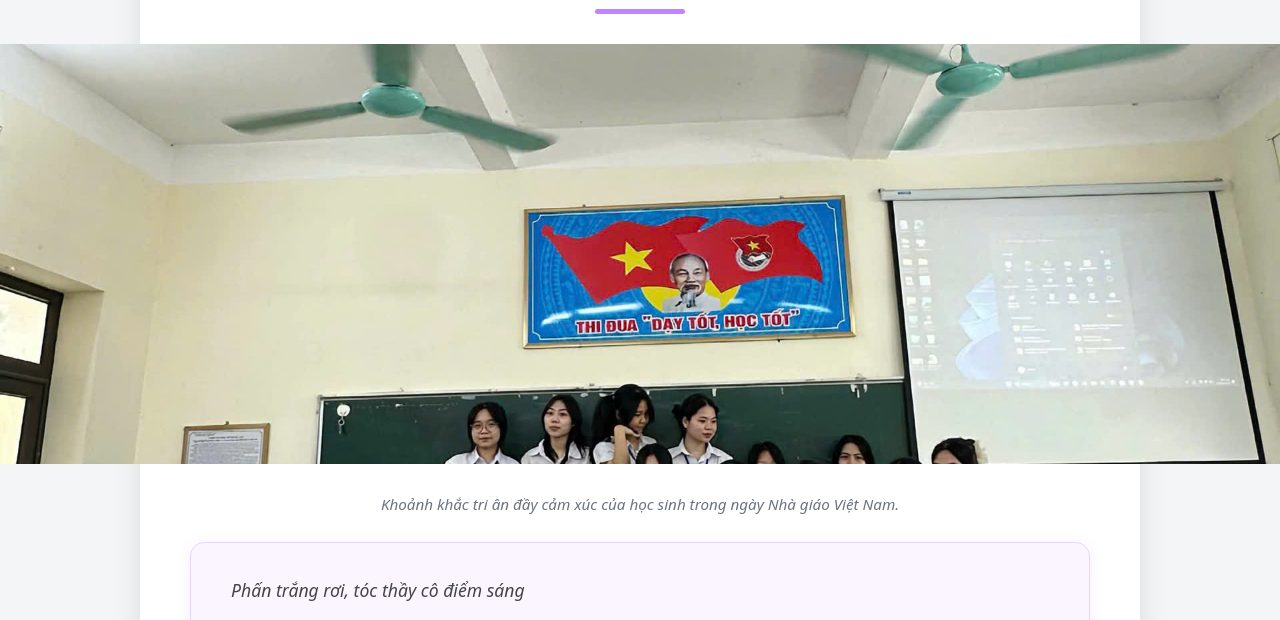
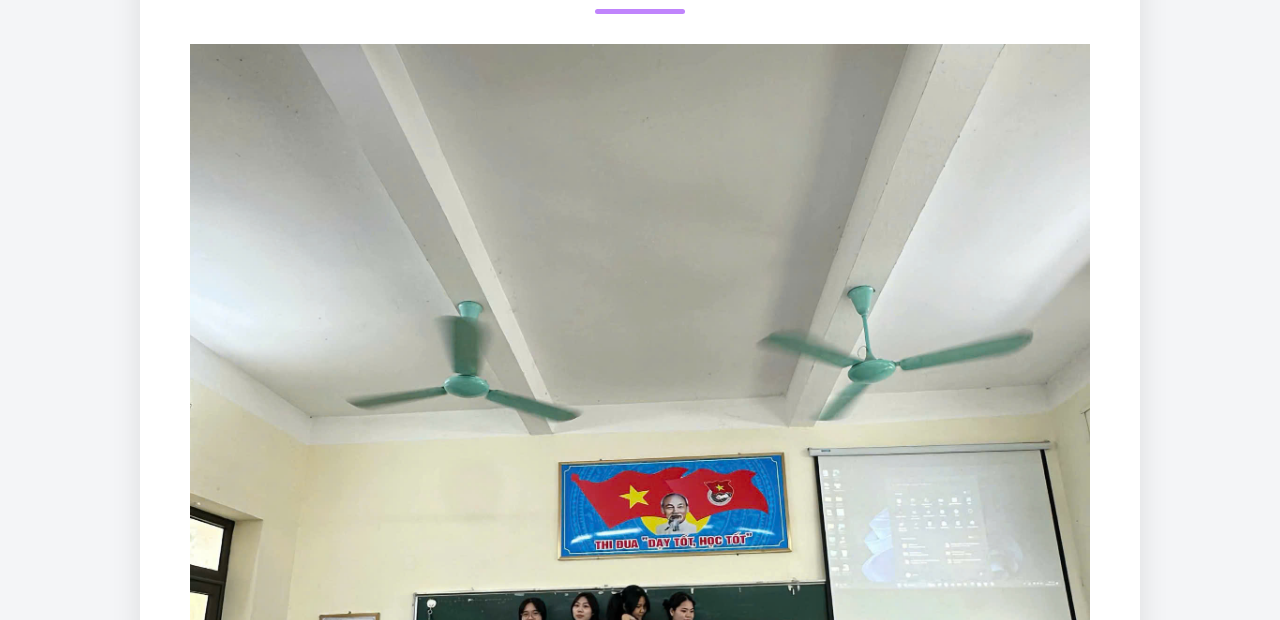
Before and after one commit to v46420482-boop/baotuong2, a plain HTML site: page index.html in a window 1280 px wide. Shown: the part 147-767 px from the top of the page. Drawn offline with Linux system fonts and the light colour scheme.

Commit message:
index.html
Removed spotlight wrapper and adjusted image height.

```diff
--- a/index.html
+++ b/index.html
@@ -38,19 +38,9 @@
   }
 
   /* ẢNH LỚN (SPOTLIGHT) */
-  .spotlight-wrapper {
-  width: 100vw;
-  position: relative;
-  left: 50%;
-  right: 50%;
-  margin-left: -50vw;
-  margin-right: -50vw;
-  margin-bottom: 25px;
-}
-
-.spotlight-img {
+ .spotlight-img {
   width: 100%;
-  height: 420px;
+  height: 900px;
   object-fit: cover;
   border-radius: 0;
   box-shadow: none;
@@ -114,9 +104,7 @@
   <div class="subline"></div>
 
   <!-- ẢNH LỚN SPOTLIGHT -->
-  <div class="spotlight-wrapper">
   <img class="spotlight-img" src="anh20-1111.jpg">
-</div>
   <div class="caption">
     Khoảnh khắc tri ân đầy cảm xúc của học sinh trong ngày Nhà giáo Việt Nam.
   </div>
```
